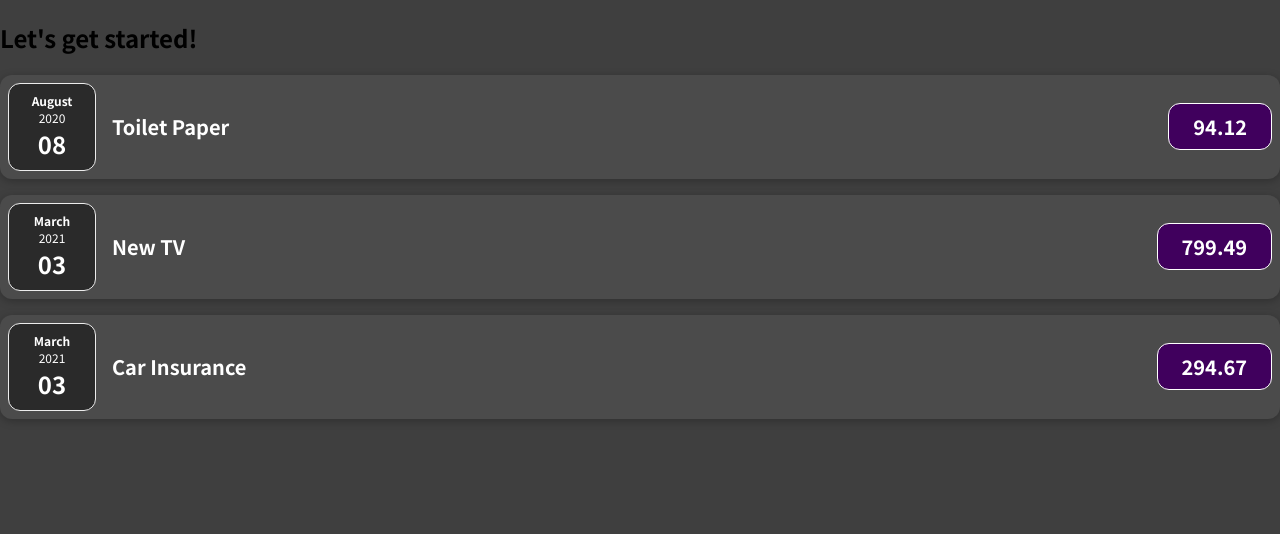
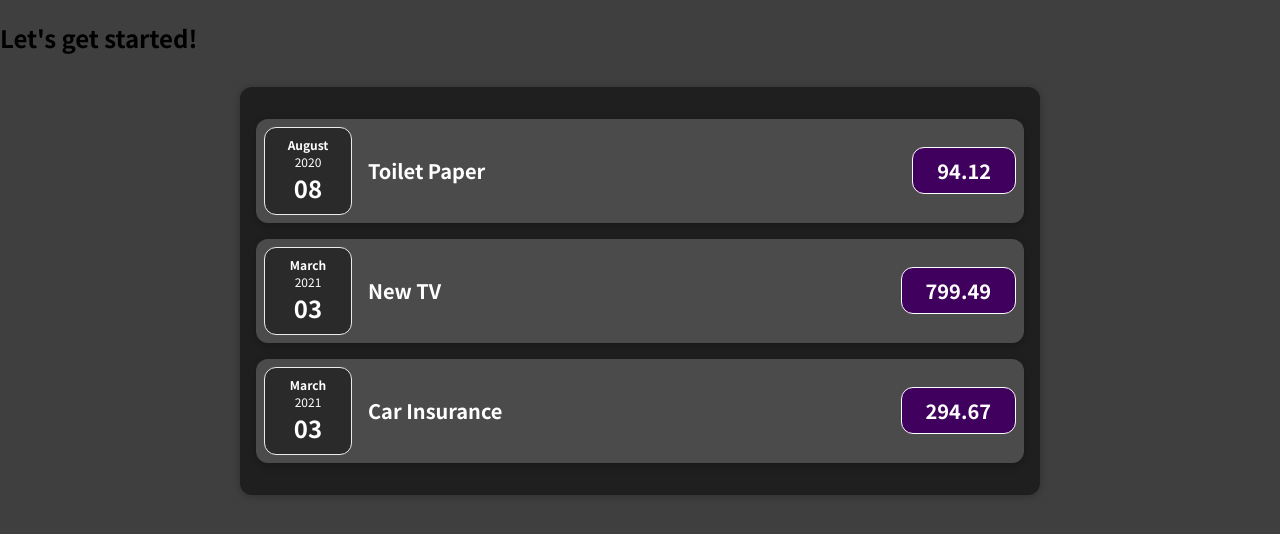
Before and after one commit to Piperski13/react-expenses-tracker, a JavaScript app: page / in a window 1280 px wide. Shown: the top 534 px of the page. Built offline with nearby package versions, Linux system fonts and the light colour scheme.

Commit message:
Moved expenses from app to components

```diff
--- a/src/App.js
+++ b/src/App.js
@@ -1,4 +1,4 @@
-import ExpenseItem from "./components/ExpenseItem.js";
+import Expenses from "./components/Expenses.js";
 
 const expenses = [
   {
@@ -26,21 +26,7 @@
   return (
     <div>
       <h2>Let's get started!</h2>
-      <ExpenseItem
-        title={expenses[0].title}
-        amount={expenses[0].amount}
-        date={expenses[0].date}
-      ></ExpenseItem>
-      <ExpenseItem
-        title={expenses[1].title}
-        amount={expenses[1].amount}
-        date={expenses[1].date}
-      ></ExpenseItem>
-      <ExpenseItem
-        title={expenses[2].title}
-        amount={expenses[2].amount}
-        date={expenses[2].date}
-      ></ExpenseItem>
+      <Expenses items={expenses}></Expenses>
     </div>
   );
 }
--- /dev/null
+++ b/src/components/Expenses.css
@@ -0,0 +1,9 @@
+.expenses {
+  padding: 1rem;
+  background-color: rgb(31, 31, 31);
+  margin: 2rem auto;
+  width: 50rem;
+  max-width: 95%;
+  border-radius: 12px;
+  box-shadow: 0 1px 8px rgba(0, 0, 0, 0.25);
+}
--- /dev/null
+++ b/src/components/Expenses.js
@@ -0,0 +1,26 @@
+import ExpenseItem from "./ExpenseItem.js";
+import "./Expenses.css";
+
+function Expenses(props) {
+  return (
+    <div className="expenses">
+      <ExpenseItem
+        title={props.items[0].title}
+        amount={props.items[0].amount}
+        date={props.items[0].date}
+      ></ExpenseItem>
+      <ExpenseItem
+        title={props.items[1].title}
+        amount={props.items[1].amount}
+        date={props.items[1].date}
+      ></ExpenseItem>
+      <ExpenseItem
+        title={props.items[2].title}
+        amount={props.items[2].amount}
+        date={props.items[2].date}
+      ></ExpenseItem>
+    </div>
+  );
+}
+
+export default Expenses;
```
